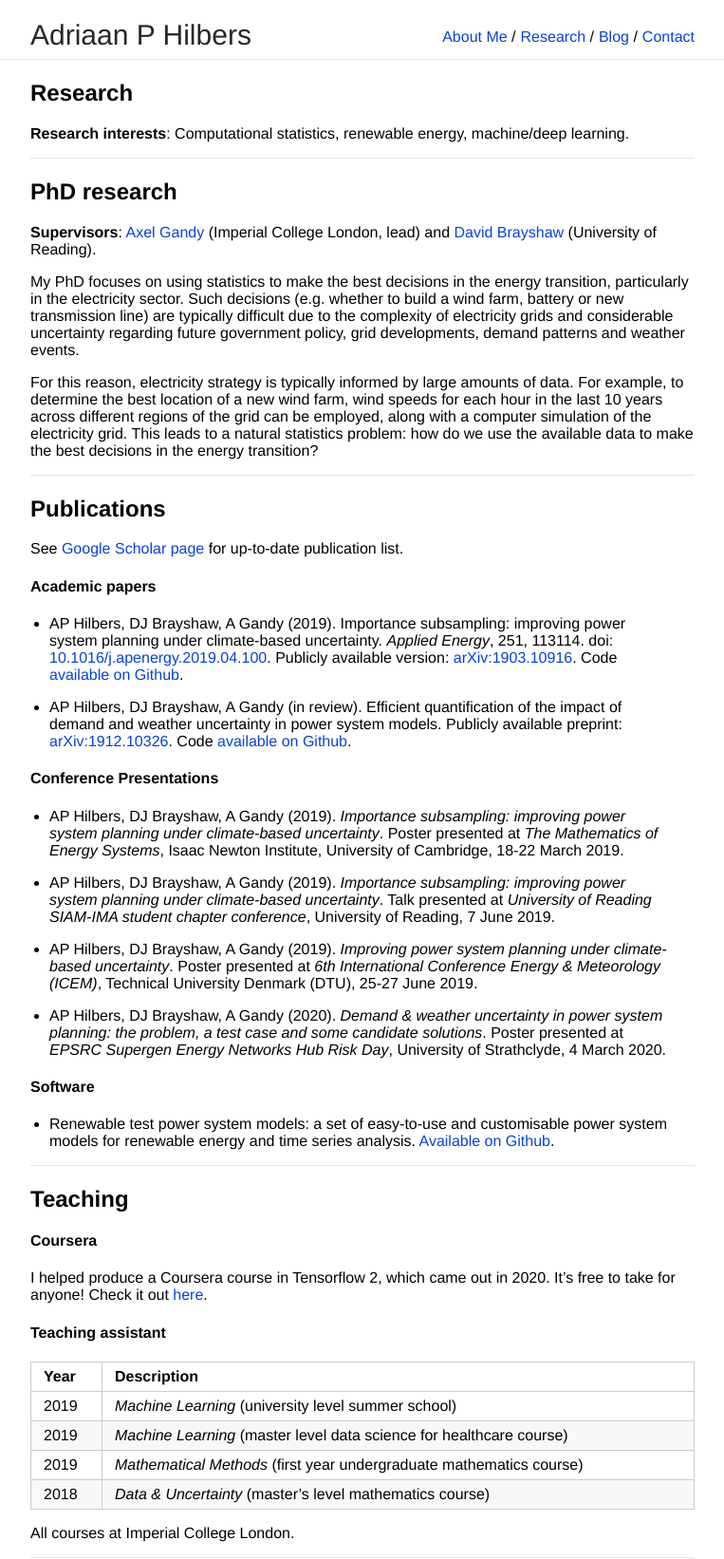
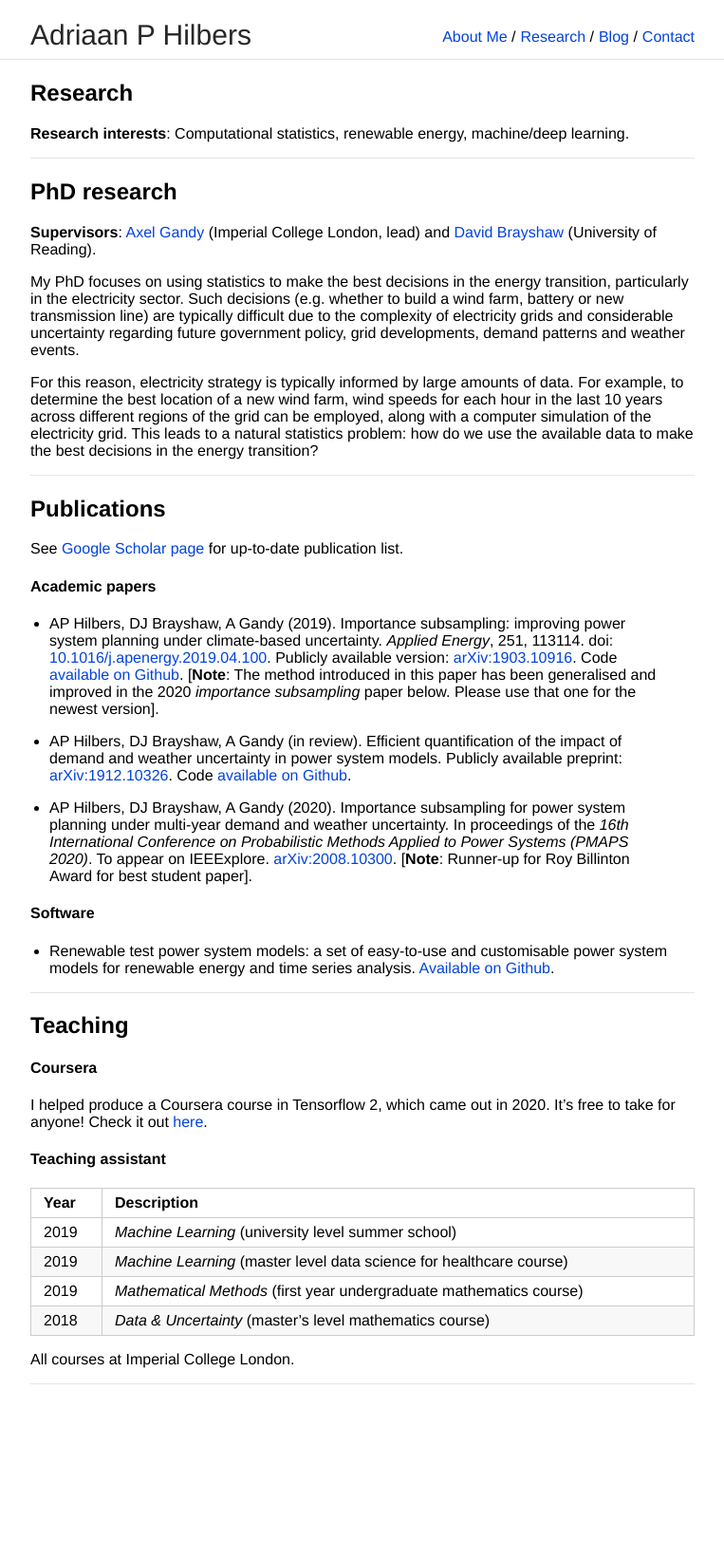
Before and after one commit to ahilbers/ahilbers.github.io, a Jekyll site: the page built from research.md, in a window 1280 px wide. Shown: the whole page at 95% size, without its empty margins (258-1021 px from the left). Built offline with Jekyll 4.4.1, drawn with Linux system fonts in a browser that asks for light colours; our own code applies the rules of GitHub Pages for plain Markdown files; after the commit the page ends 1459 px from its top, so only the background shows below that.

Commit message:
update papers in research

```diff
--- a/research.md
+++ b/research.md
@@ -30,21 +30,11 @@ See [Google Scholar page](https://scholar.google.com/citations?user=SqSbcwQAAAAJ
 
 #### Academic papers
 
-* AP Hilbers, DJ Brayshaw, A Gandy (2019). Importance subsampling: improving power system planning under climate-based uncertainty. *Applied Energy*, 251, 113114. doi: [10.1016/j.apenergy.2019.04.100](https://doi.org/10.1016/j.apenergy.2019.04.110). Publicly available version: [arXiv:1903.10916](https://arxiv.org/abs/1903.10916). Code [available on Github](https://github.com/ahilbers/2019_importance_subsampling).
+* AP Hilbers, DJ Brayshaw, A Gandy (2019). Importance subsampling: improving power system planning under climate-based uncertainty. *Applied Energy*, 251, 113114. doi: [10.1016/j.apenergy.2019.04.100](https://doi.org/10.1016/j.apenergy.2019.04.110). Publicly available version: [arXiv:1903.10916](https://arxiv.org/abs/1903.10916). Code [available on Github](https://github.com/ahilbers/2019_importance_subsampling). [**Note**: The method introduced in this paper has been generalised and improved in the 2020 *importance subsampling* paper below. Please use that one for the newest version].
 
 * AP Hilbers, DJ Brayshaw, A Gandy (in review). Efficient quantification of the impact of demand and weather uncertainty in power system models. Publicly available preprint: [arXiv:1912.10326](https://arxiv.org/abs/1912.10326). Code [available on Github](https://github.com/ahilbers/2020_bootstrap_uncertainty_quantification).
 
-
-
-#### Conference Presentations
-
-* AP Hilbers, DJ Brayshaw, A Gandy (2019). *Importance subsampling: improving power system planning under climate-based uncertainty*. Poster presented at *The Mathematics of Energy Systems*, Isaac Newton Institute, University of Cambridge, 18-22 March 2019.
-
-* AP Hilbers, DJ Brayshaw, A Gandy (2019). *Importance subsampling: improving power system planning under climate-based uncertainty*. Talk presented at *University of Reading SIAM-IMA student chapter conference*, University of Reading, 7 June 2019.
-
-* AP Hilbers, DJ Brayshaw, A Gandy (2019). *Improving power system planning under climate-based uncertainty*. Poster presented at *6th International Conference Energy & Meteorology (ICEM)*, Technical University Denmark (DTU), 25-27 June 2019.
-
-* AP Hilbers, DJ Brayshaw, A Gandy (2020). *Demand & weather uncertainty in power system planning: the problem, a test case and some candidate solutions*. Poster presented at *EPSRC Supergen Energy Networks Hub Risk Day*, University of Strathclyde, 4 March 2020.
+* AP Hilbers, DJ Brayshaw, A Gandy (2020). Importance subsampling for power system planning under multi-year demand and weather uncertainty. In proceedings of the *16th International Conference on Probabilistic Methods Applied to Power Systems (PMAPS 2020)*. To appear on IEEExplore. [arXiv:2008.10300](https://arxiv.org/abs/2008.10300). [**Note**: Runner-up for Roy Billinton Award for best student paper].
 
 
 
```
